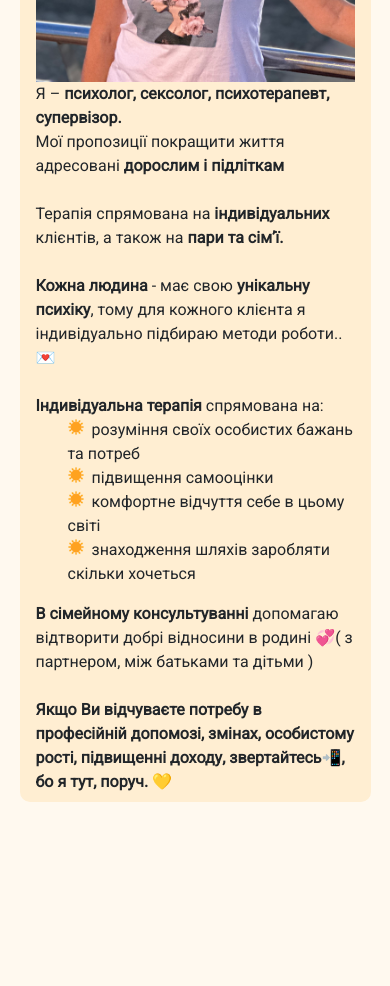
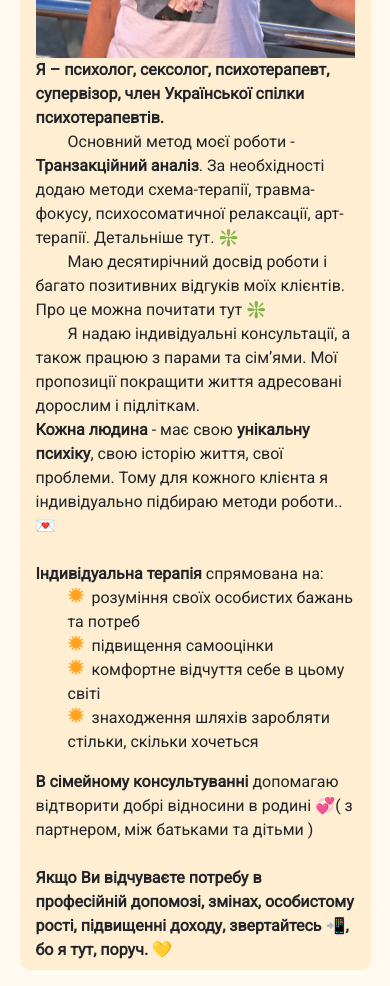
Before and after one commit to Karavang/shetagri, a React (Vite) app: page / in a window 390 px wide. Shown: the part 780-1766 px from the top of the page. Before the commit the page ends 1598 px from the top, so only its background shows below. Built offline with nearby package versions, Linux system fonts and the light colour scheme.

Commit message:
without hero

```diff
--- a/src/App.jsx
+++ b/src/App.jsx
@@ -24,7 +24,7 @@ function App() {
       <Routes>
         <Route
           index
-          element={<Home />}
+          element={<Home setIsModal={setIsModal} />}
         />
         <Route
           path="/about"
--- a/src/components/AboutMe.jsx
+++ b/src/components/AboutMe.jsx
@@ -135,9 +135,9 @@ export default function AboutMe() {
             ви тут, як раз час ! 😊
           </span>
           <br />
-          <span className="fat">Рада бути вам корисною.</span>
           <br />
-          <i className="fat">Ваша Тетяна.</i>
+          <span className="fat">Рада бути вам корисною.</span>{" "}
+          <i className="fat"> Ваш психолог - Тетяна.</i>
         </div>
       </section>
     </div>
--- a/src/components/Home.jsx
+++ b/src/components/Home.jsx
@@ -1,7 +1,10 @@
 import scrollToTop from "../../hooks/scrollToTop";
 import iam from "../images/iam.jpg";
-export default function Home() {
+export default function Home({setIsModal}) {
   window.onload = scrollToTop();
+  const openModal = ()=>{
+    setIsModal(true)
+  }
   return (
     <div className="homestyle">
       <section className="hero heroAboutMe">
@@ -9,7 +12,7 @@ export default function Home() {
           <h1 className="hero-title">Тетяна Шестак</h1>
           <h3 className="hero-pretitle">ВАШ Психолог</h3>
           <p className="hero-p">
-            `Хто хоче, шукає можливості, хто не хоче - виправдання` <br /> Сократ
+            `Дорогу здолає той, хто йде` <br /> Сократ
           </p>
         </div>
       </section>
@@ -20,23 +23,17 @@ export default function Home() {
             alt="I am"
             className="iam"
           />
-          Я –
+
           <span className="fat">
-            {" "}
-            психолог, сексолог, психотерапевт, супервізор.
+          Я – психолог, сексолог, психотерапевт, супервізор, член Української спілки психотерапевтів.
           </span>
-          <br />
-          Мої пропозиції покращити життя адресовані
-          <span className="fat"> дорослим і підліткам</span>
-          <br />
-          <br /> Терапія спрямована на
-          <span className="fat"> індивідуальних</span> клієнтів, а також на
-          <span className="fat"> пари та сім’ї.</span>
-          <br />
-          <br />
+
+         <div className="paragraph">Основний метод моєї роботи - <span className="fat">Транзакційний аналіз</span>. За необхідності  додаю методи схема-терапії, травма-фокусу, психосоматичної релаксації, арт-терапії. Детальніше тут. ❇️</div>
+         <div className="paragraph">Маю десятирічний досвід роботи і багато позитивних відгуків моїх клієнтів. Про це можна почитати тут ❇️</div>
+         <div className="paragraph"> Я надаю індивідуальні консультації, а також працюю з парами та сім’ями.  Мої пропозиції покращити життя адресовані дорослим і підліткам.</div>
+
           <span className="fat">Кожна людина</span> - має свою{" "}
-          <span className="fat"> унікальну психіку</span>, тому для кожного
-          клієнта я індивідуально підбираю методи роботи.. 💌
+          <span className="fat"> унікальну психіку</span>, свою історію життя, свої проблеми. Тому для кожного клієнта я індивідуально підбираю методи роботи.. 💌
           <br />
           <br />
           <span className="fat">Індивідуальна терапія </span>спрямована на:
@@ -45,7 +42,7 @@ export default function Home() {
             <li>розуміння своїх особистих бажань та потреб</li>
             <li>підвищення самооцінки</li>
             <li>комфортне відчуття себе в цьому світі</li>
-            <li>знаходження шляхів заробляти скільки хочеться</li>
+            <li>знаходження шляхів заробляти стільки, скільки хочеться</li>
           </ul>{" "}
           <span className="fat">В сімейному консультуванні </span>
           допомагаю відтворити добрі відносини в родині 💞( з партнером, між
@@ -54,7 +51,7 @@ export default function Home() {
           <br />
           <span className="fat">
             Якщо Ви відчуваєте потребу в професійній допомозі, змінах,
-            особистому рості, підвищенні доходу, звертайтесь📲, бо я тут, поруч.
+            особистому рості, підвищенні доходу, звертайтесь <span className="button-modal" onClick={openModal}>📲</span>, бо я тут, поруч.
             💛
           </span>
         </div>
--- a/src/index.css
+++ b/src/index.css
@@ -106,7 +106,11 @@ a {
 }
 
 .paragraph {
-  text-indent: 16px;
+  text-indent: 32px;
+}
+
+.button-modal {
+  cursor: pointer;
 }
 
 .hero {
@@ -330,7 +334,7 @@ a {
 @media screen and (max-width: 767px) {
   .cardback {
     right: 0;
-    width: 90vw;
+    width: 90svw;
   }
   .cardback h1 {
     text-align: center;
@@ -401,7 +405,7 @@ a {
 }
 @media screen and (max-width: 767px) {
   .form-control {
-    width: 80vw;
+    width: 80svw;
   }
   .hero-indiv {
     padding: 6%;
@@ -539,7 +543,7 @@ a {
   flex-direction: column;
 }
 .karavang h3 {
-  color: purple;
+  color: rgb(72, 38, 131);
   font-size: 20px;
   font-weight: 500;
   padding: 0;
--- a/src/index.scss
+++ b/src/index.scss
@@ -112,9 +112,11 @@ a {
   }
 }
 .paragraph {
-  text-indent: 16px;
+  text-indent: 32px;
 }
-
+.button-modal {
+  cursor: pointer;
+}
 .hero {
   background-position: center;
   border-radius: 10px 10px 0 0;
@@ -341,7 +343,7 @@ a {
       text-align: center;
       font-size: 28px;
     }
-    width: 90vw;
+    width: 90svw;
   }
 }
 
@@ -411,7 +413,7 @@ a {
 
 @media screen and (max-width: 767px) {
   .form-control {
-    width: 80vw;
+    width: 80svw;
   }
 
   .hero-indiv {
@@ -560,7 +562,7 @@ a {
   justify-content: center;
   flex-direction: column;
   h3 {
-    color: purple;
+    color: rgb(72, 38, 131);
     font-size: 20px;
     font-weight: 500;
     padding: 0;
```
Also changed, not shown: 1 other file (tests, documents, lock files or other folders).
